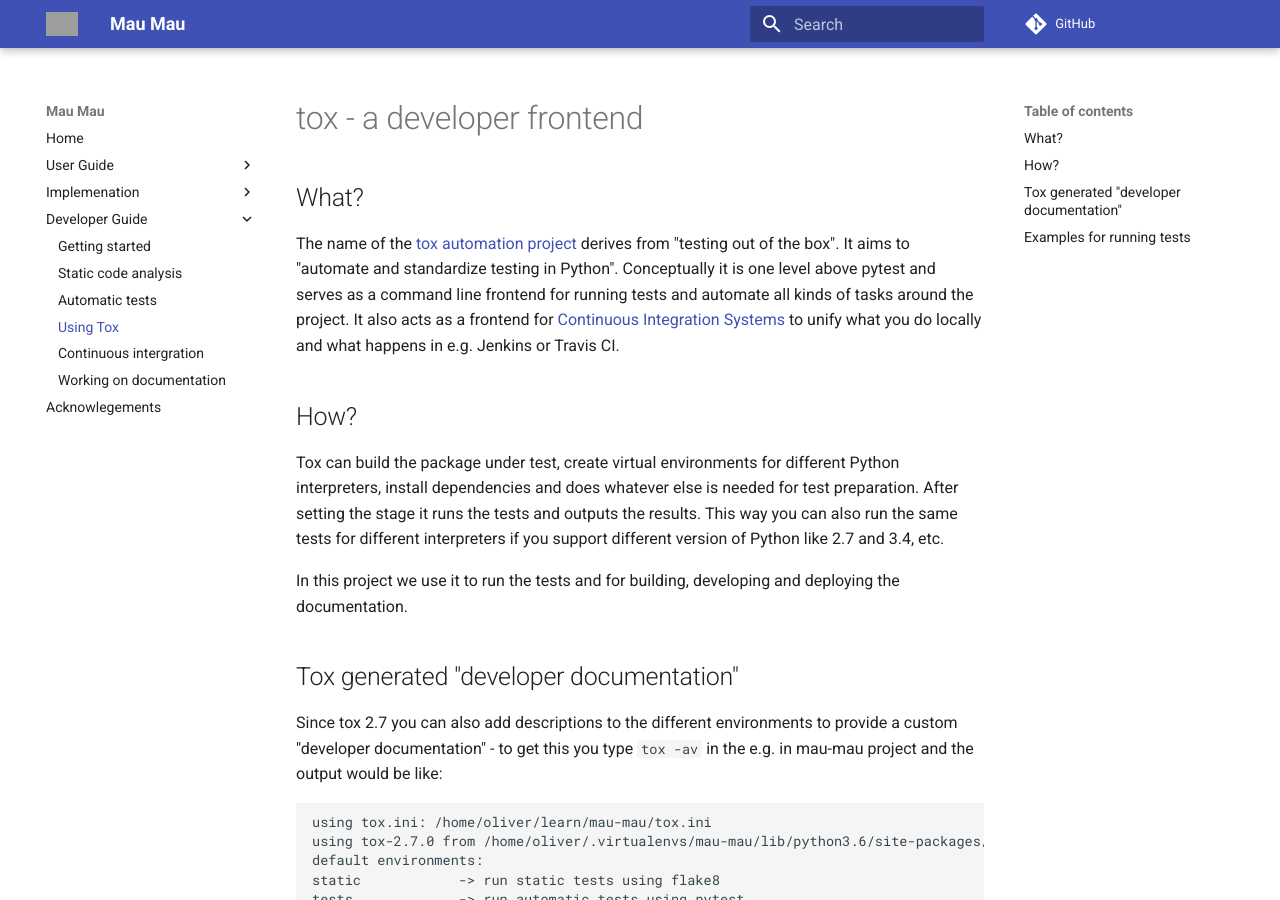
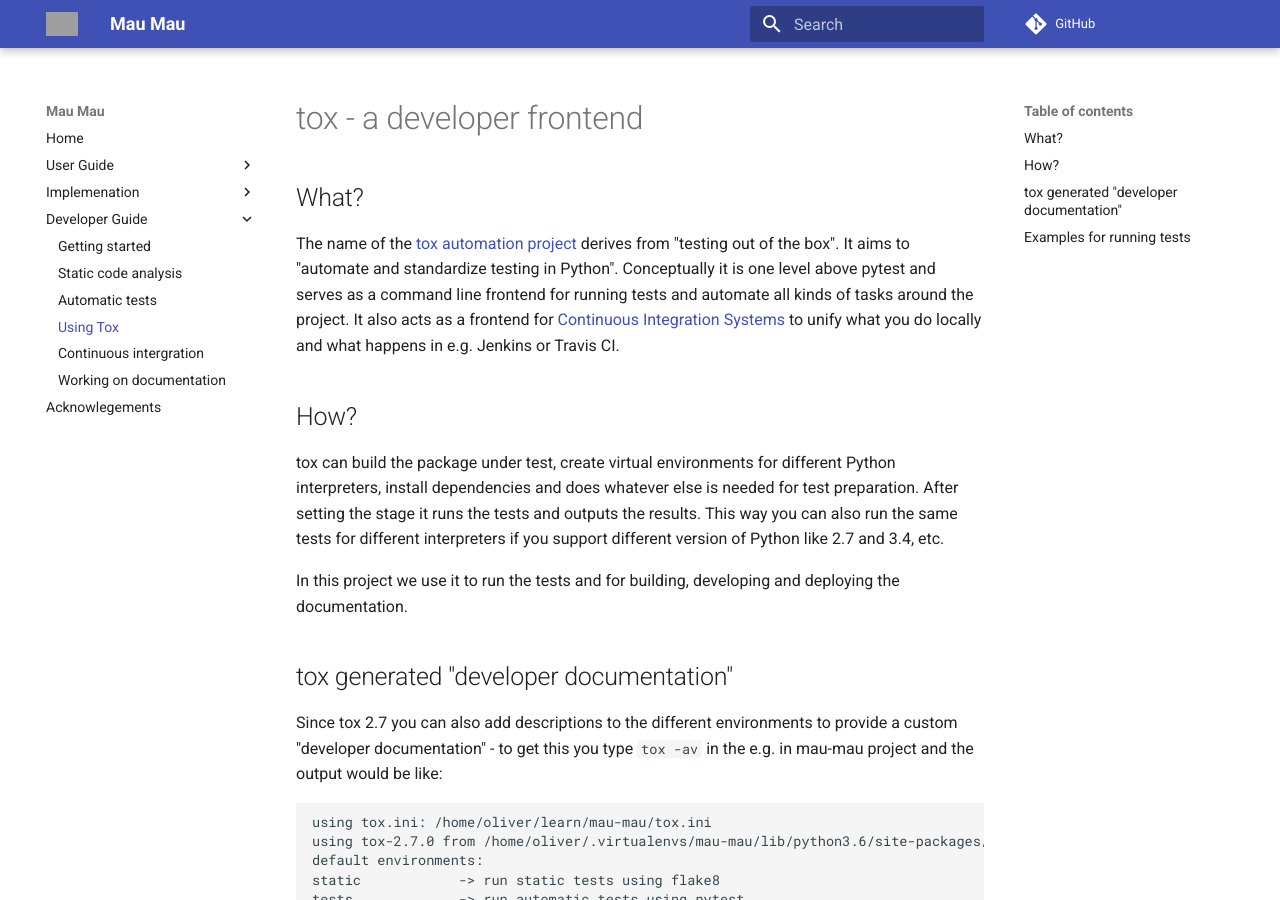
Before and after one commit to obestwalter/mau-mau, an MkDocs documentation site: the page built from docs/dev/tox.md, in a window 1280 px wide and 900 px high. Built offline with MkDocs 1.6.1 and Material for MkDocs 9.7.7, drawn with Linux system fonts in a browser that asks for light colours; comment, search, counter and statistics services are not loaded; old or Windows-style settings are respelled for this version of MkDocs; grey boxes are pictures that could not be loaded.

Commit message:
fix spelling

```diff
--- a/docs/dev/tox.md
+++ b/docs/dev/tox.md
@@ -6,11 +6,11 @@ The name of the [tox automation project](https://pypi.python.org/pypi/tox) deriv
 
 ## How?
 
-Tox can build the package under test, create virtual environments for different Python interpreters, install dependencies and does whatever else is needed for test preparation. After setting the stage it runs the tests and outputs the results. This way you can also run the same tests for different interpreters if you support different version of Python like 2.7 and 3.4, etc.
+tox can build the package under test, create virtual environments for different Python interpreters, install dependencies and does whatever else is needed for test preparation. After setting the stage it runs the tests and outputs the results. This way you can also run the same tests for different interpreters if you support different version of Python like 2.7 and 3.4, etc.
 
 In this project we use it to run the tests and for building, developing and deploying the documentation.
 
-## Tox generated "developer documentation"
+## tox generated "developer documentation"
 
 Since tox 2.7 you can also add descriptions to the different environments to provide a custom "developer documentation" - to get this you type `tox -av` in the e.g. in mau-mau project and the output would be like:
 
```
